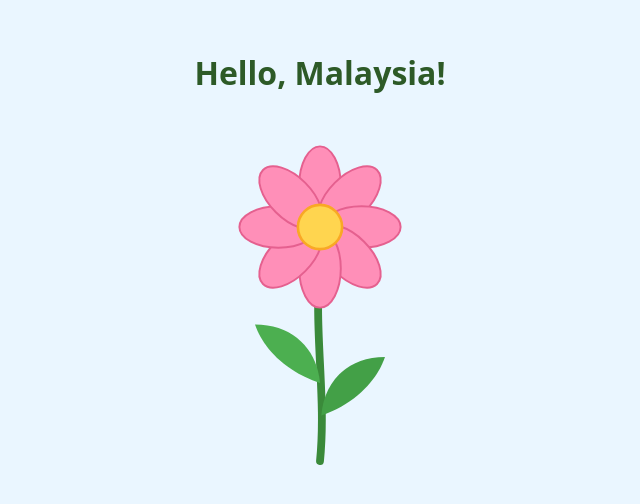
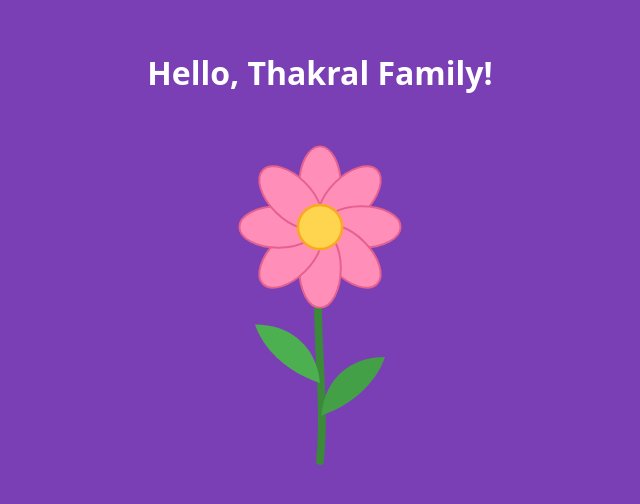
Before and after one commit to carenloh/Haze-Tracker, a plain HTML site: page index.html in a window 1280 px wide. Shown: the part 138-642 px from the top of the page, without its empty margins (320-960 px from the left). Drawn offline with Linux system fonts and the light colour scheme.

Commit message:
Change greeting to Thakral Family and background to purple
Co-Authored-By: Claude Sonnet 5.5 <noreply@anthropic.com>
Claude-Session: https://claude.ai/code/session_016mtdkzXMnZzFB6DPHcfSL4

```diff
--- a/index.html
+++ b/index.html
@@ -3,7 +3,7 @@
 <head>
   <meta charset="UTF-8">
   <meta name="viewport" content="width=device-width, initial-scale=1.0">
-  <title>Hello, Malaysia</title>
+  <title>Hello, Thakral Family</title>
   <style>
     body {
       margin: 0;
@@ -12,15 +12,15 @@
       flex-direction: column;
       align-items: center;
       justify-content: center;
-      background: #eaf6ff;
+      background: #7b3fb5;
       font-family: system-ui, sans-serif;
     }
-    h1 { color: #2d5a27; margin: 0 0 1rem; }
+    h1 { color: #ffffff; margin: 0 0 1rem; }
     svg { width: 260px; height: auto; }
   </style>
 </head>
 <body>
-  <h1>Hello, Malaysia!</h1>
+  <h1>Hello, Thakral Family!</h1>
   <svg viewBox="0 0 200 280" xmlns="http://www.w3.org/2000/svg" role="img" aria-label="A pink flower with green stem and leaves">
     <!-- stem -->
     <path d="M100 120 C95 170 105 220 100 270" stroke="#3a8a3a" stroke-width="6" fill="none" stroke-linecap="round"/>
```
